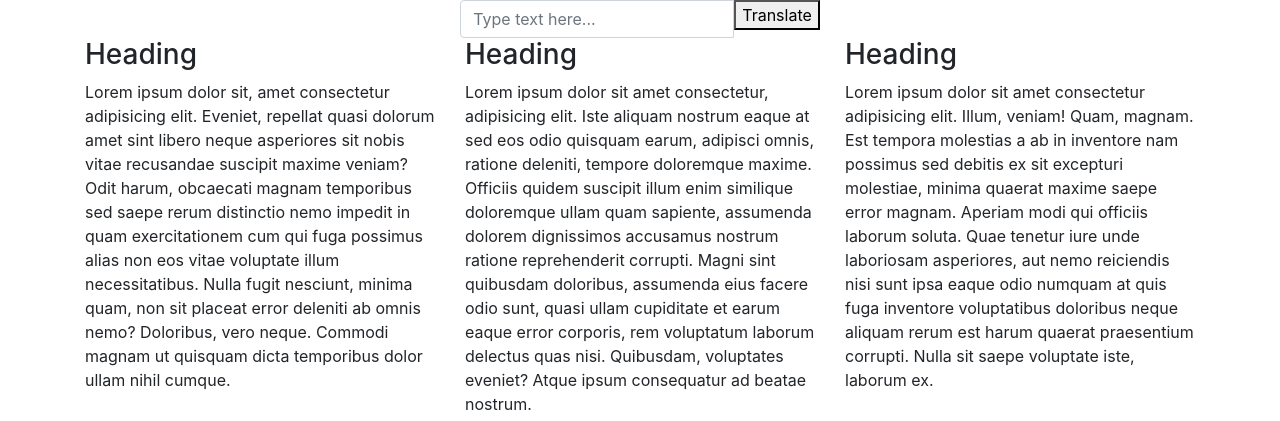
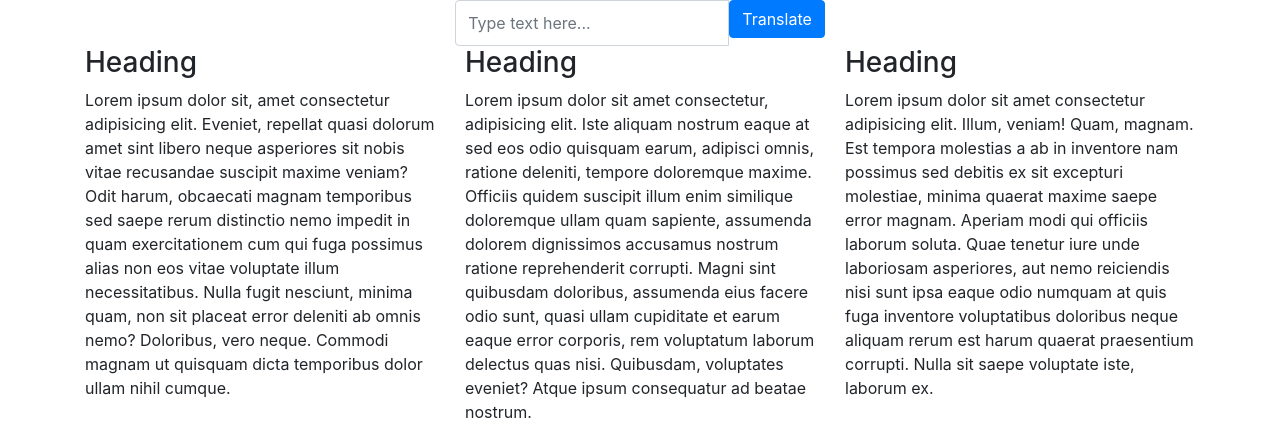
Before and after one commit to Caden-Kienitz/TSP_Team9, a Django app: page / in a window 1280 px wide. Shown: the part 101-522 px from the top of the page. Run offline with Django 4.2, Linux system fonts and the light colour scheme; some libraries are stand-ins or nearby versions.

```diff
--- a/app/templates/home.html
+++ b/app/templates/home.html
@@ -6,17 +6,19 @@
 
 {% block body %}
 
-<div class="container">
+<div class="container" padding: 50px;>
   <div class="row justify-content-center">
   <form>
     <div class="input-group">
-        <input type="text" class="form-control" placeholder="Type text here...   ">
+      <input type="text" class="form-control" id="input-text" placeholder="Type text here...">
+      <spacer type="horizontal" width="100" height="100"></spacer>
       <div class="input-btn">
-          <button>Translate</button>
+        <button type="button" class="btn btn-primary mb-2">Translate</button>
       </div>
     </div>
   </form>
 </div>
+
   <div class="row">
     <div class="col-sm">
       <h3>Heading</h3>
```
Lines whose indentation alone changed are shown as unchanged.
